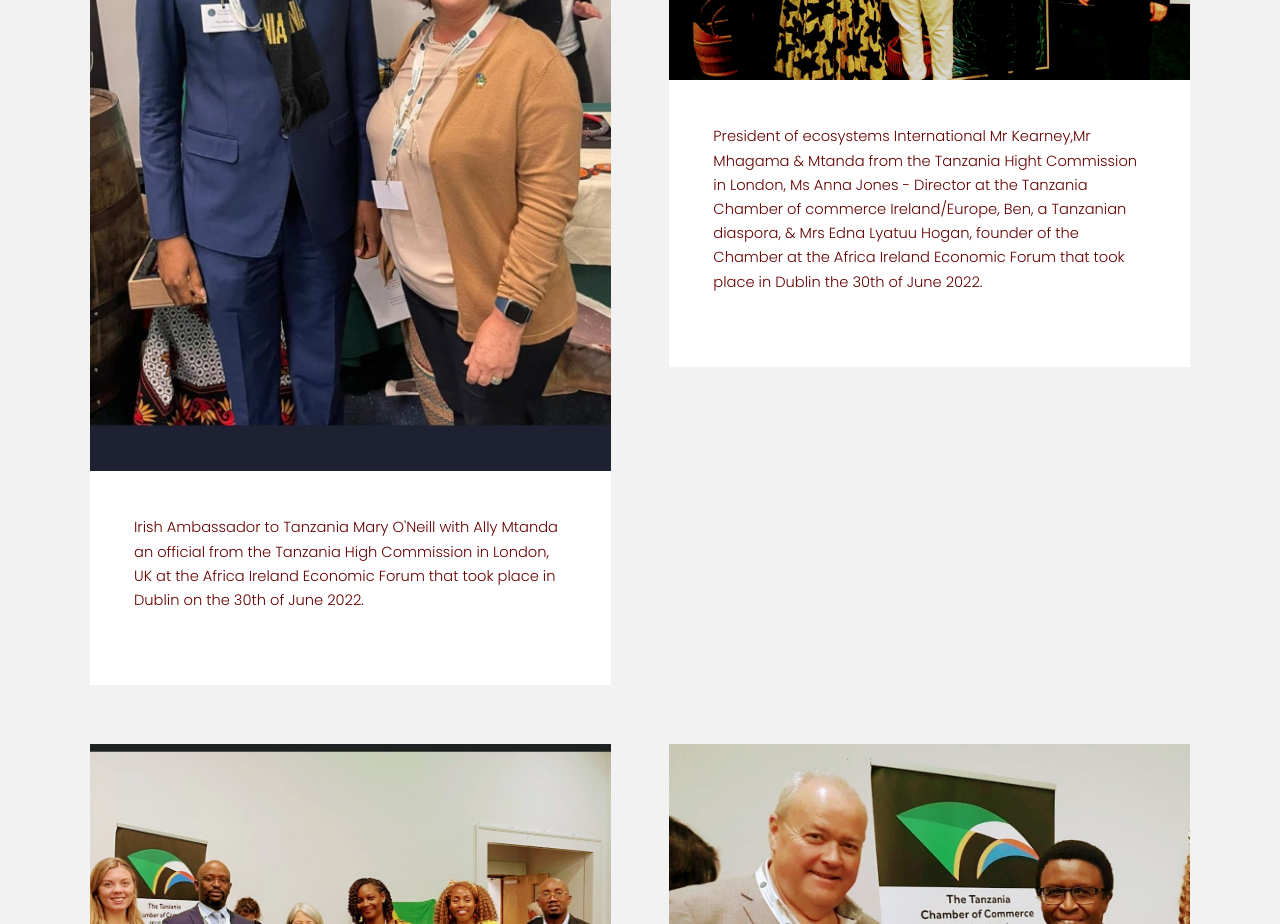
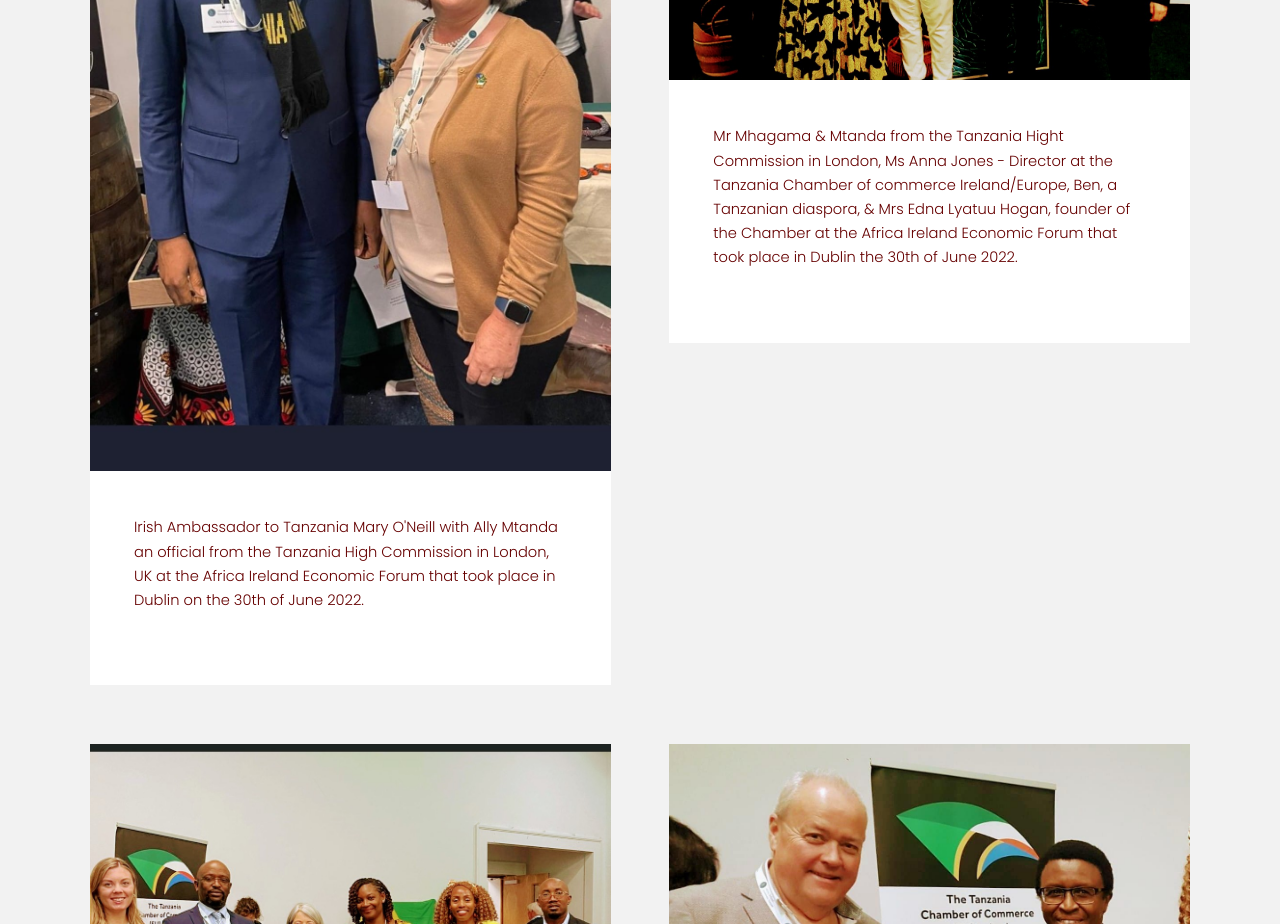
Before and after one commit to tccireland/tccireland.eu, a plain HTML site: page media.html in a window 1280 px wide. Shown: the part 4420-5344 px from the top of the page. Drawn offline with Linux system fonts and the light colour scheme.

Commit message:
Update caption

```diff
--- a/media.html
+++ b/media.html
@@ -330,7 +330,7 @@
                   <img src='media/2.jpeg' alt="" />
                 </div>
                 <div class="content">
-                  <p> President of ecosystems International Mr Kearney,Mr Mhagama & Mtanda from the Tanzania Hight Commission in London, Ms Anna Jones - Director at the Tanzania Chamber of commerce Ireland/Europe, Ben, a Tanzanian diaspora, & Mrs Edna Lyatuu Hogan, founder of the Chamber at the Africa Ireland Economic Forum that took place in Dublin the 30th of June 2022.</p>
+                  <p> Mr Mhagama & Mtanda from the Tanzania Hight Commission in London, Ms Anna Jones - Director at the Tanzania Chamber of commerce Ireland/Europe, Ben, a Tanzanian diaspora, & Mrs Edna Lyatuu Hogan, founder of the Chamber at the Africa Ireland Economic Forum that took place in Dublin the 30th of June 2022.</p>
                   <footer class="align-center">
                   </footer>
                 </div>
```
